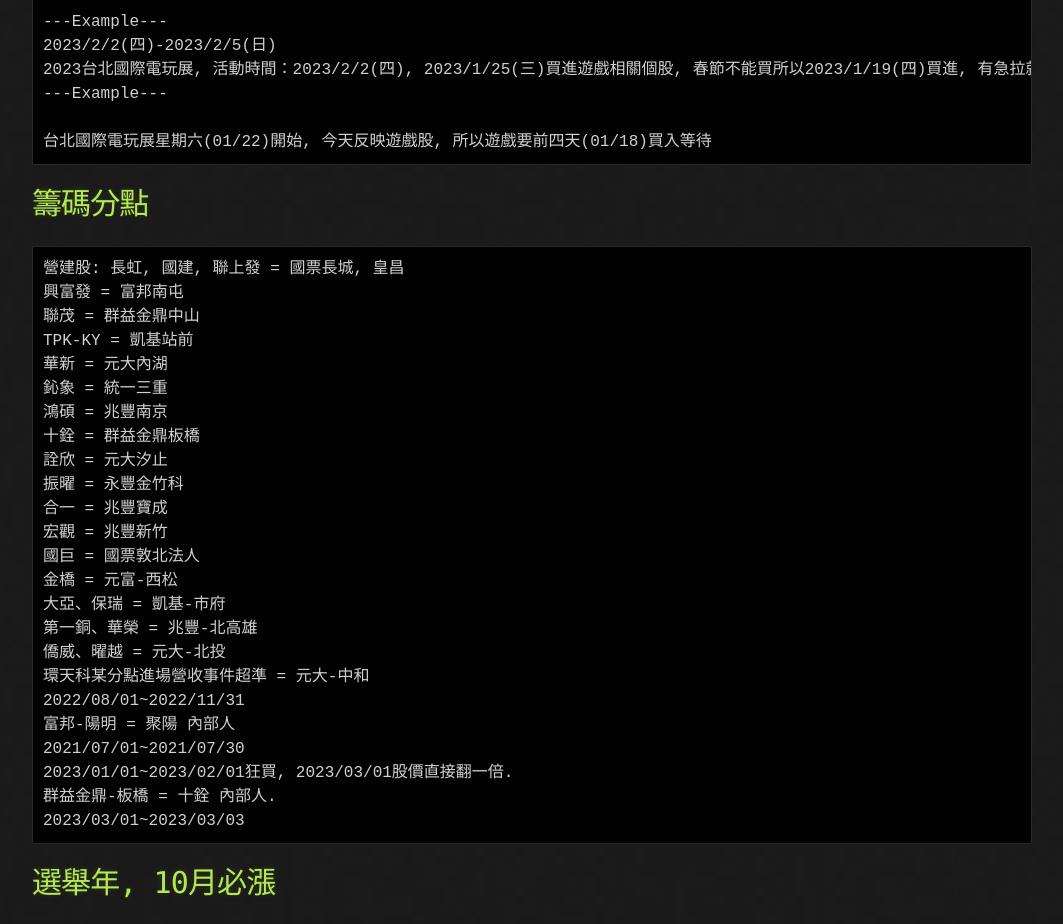
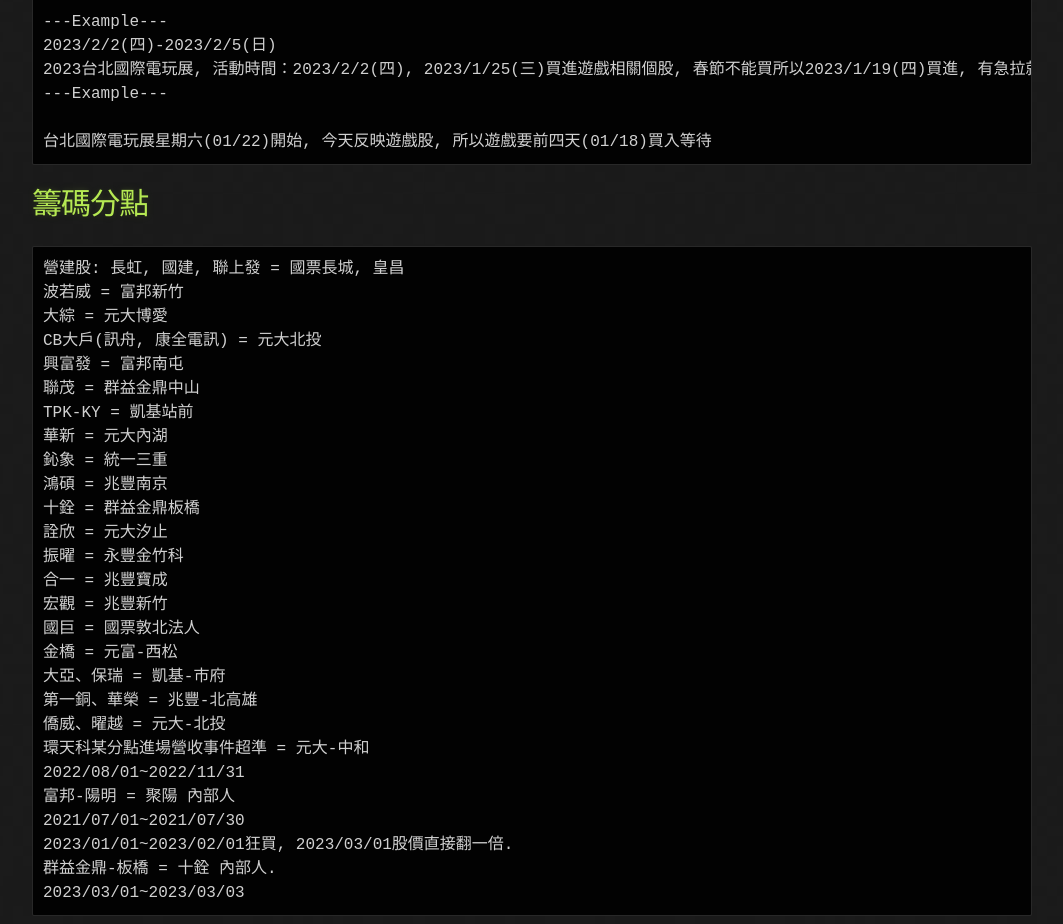
Before and after one commit to lepg5487/Stock_God, a Jekyll site: the page built from experience.md, in a window 1280 px wide and 1400 px high, scrolled down 12575 px. Shown: the top 924 px of the window, without its empty margins (108-1171 px from the left). Built offline with Jekyll 4.4.1, drawn with Linux system fonts in a browser that asks for light colours; our own code applies the rules of GitHub Pages for plain Markdown files.

Commit message:
Update experience.md

````diff
--- a/experience.md
+++ b/experience.md
@@ -484,6 +484,9 @@
 # 籌碼分點
 ```
 營建股: 長虹, 國建, 聯上發 = 國票長城, 皇昌
+波若威 = 富邦新竹
+大綜 = 元大博愛
+CB大戶(訊舟, 康全電訊) = 元大北投
 興富發 = 富邦南屯
 聯茂 = 群益金鼎中山
 TPK-KY = 凱基站前
````
